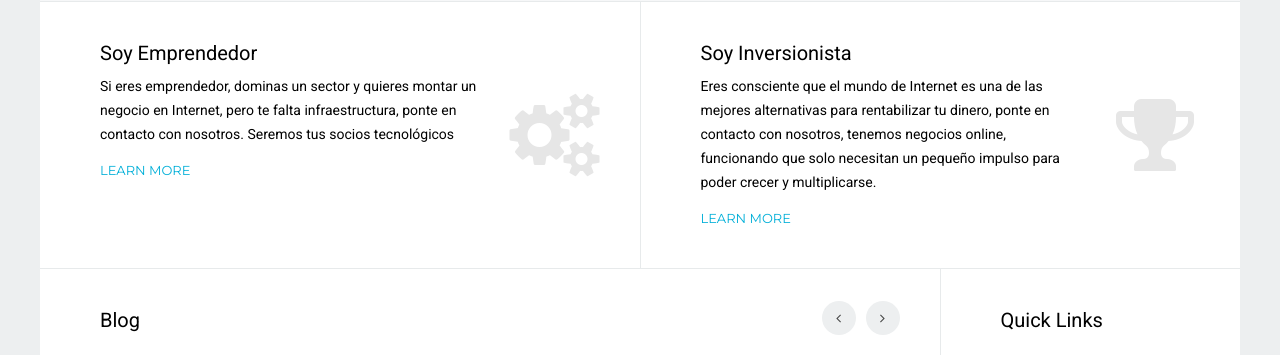
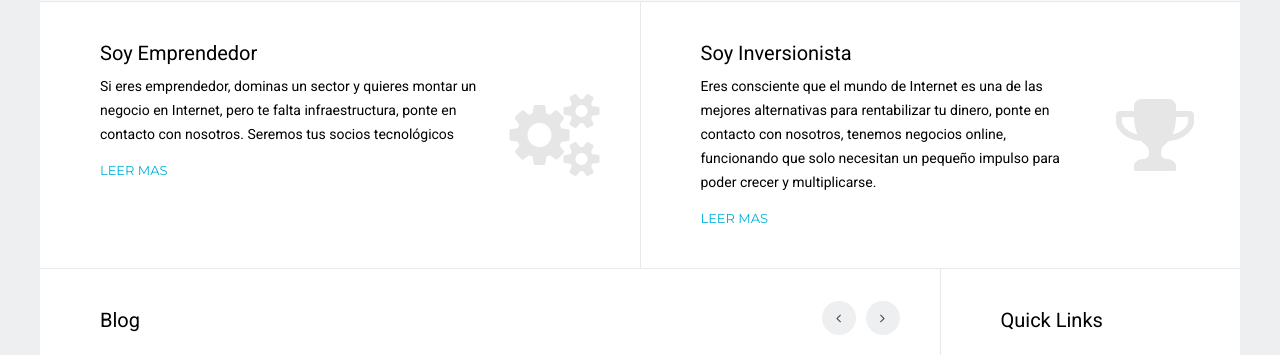
Before and after one commit to SolucionesWebCO/SolucionesWeb, a Jekyll site: the page built from index.html, in a window 1280 px wide and 900 px high, scrolled down 1701 px. Shown: the part 98-453 px from the top of the window. Built offline with Jekyll 4.4.1, drawn with Linux system fonts in a browser that asks for light colours.

Commit message:
Changes on content

```diff
--- a/index.html
+++ b/index.html
@@ -12,9 +12,9 @@
             </div>
             <div class="slide-caption shadow">
                 <div class="caption-wrapper">
-                    <p class="text-2">SOMOS UNA EMPRESA</p>
-                    <p class="text-1">INTEGRAL</p>
-                    <p class="text-3">Conoce mas sobre nosotros y nuestra forma de trabajo. Descubre que nos encanta lo que hacemos.</p>
+                    <p class="text-2">DISEÑO WEB DE CALIDAD,</p>
+                    <p class="text-1">AL ALCANCE DE TODOS</p>
+                    <p class="text-3">Lanza tu negocio con una página web adaptable a todos los dispositivos móviles.</p>
                     <p><a href="#" class="btn btn-black">LEER MAS <i class="fa fa-angle-right right"></i></a></p>
                 </div>
             </div>
@@ -38,9 +38,9 @@
             </div>
             <div class="slide-caption shadow">
                 <div class="caption-wrapper">
-                    <p class="text-2">DISEÑO WEB DE CALIDAD,</p>
-                    <p class="text-1">AL ALCANCE DE TODOS</p>
-                    <p class="text-3">Lanza tu negocio con una página web adaptable a todos los dispositivos móviles.</p>
+                    <p class="text-2">SOMOS UNA EMPRESA</p>
+                    <p class="text-1">INTEGRAL</p>
+                    <p class="text-3">Conoce mas sobre nosotros y nuestra forma de trabajo. Descubre que nos encanta lo que hacemos.</p>
                     <p><a href="#" class="btn btn-black">LEER MAS <i class="fa fa-angle-right right"></i></a></p>
                 </div>
             </div>
@@ -177,13 +177,13 @@
                     <i class="fa fa-cogs"></i>
                     <h3>Soy Emprendedor</h3>
                     <p>Si eres emprendedor, dominas un sector y quieres montar un negocio en Internet, pero te falta infraestructura, ponte en contacto con nosotros. Seremos tus socios tecnológicos</p>
-                    <p><a href="#" class="btn btn-link">LEARN MORE</a></p>
+                    <p><a href="#" class="btn btn-link">LEER MAS</a></p>
                 </div>
                 <div class="col-md-6 with-icon">
                     <i class="fa fa-trophy"></i>
                     <h3>Soy Inversionista</h3>
                     <p>Eres consciente que el mundo de Internet es una de las mejores alternativas para rentabilizar tu dinero, ponte en contacto con nosotros, tenemos negocios online, funcionando que solo necesitan un pequeño impulso para poder crecer y multiplicarse.</p>
-                    <p><a href="#" class="btn btn-link">LEARN MORE</a></p>
+                    <p><a href="#" class="btn btn-link">LEER MAS</a></p>
                 </div>
             </div>
         </section>
```
